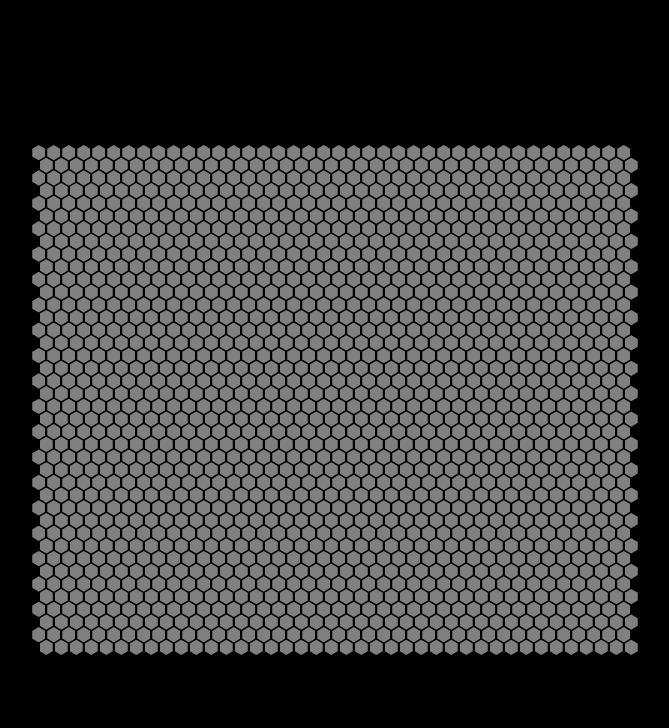
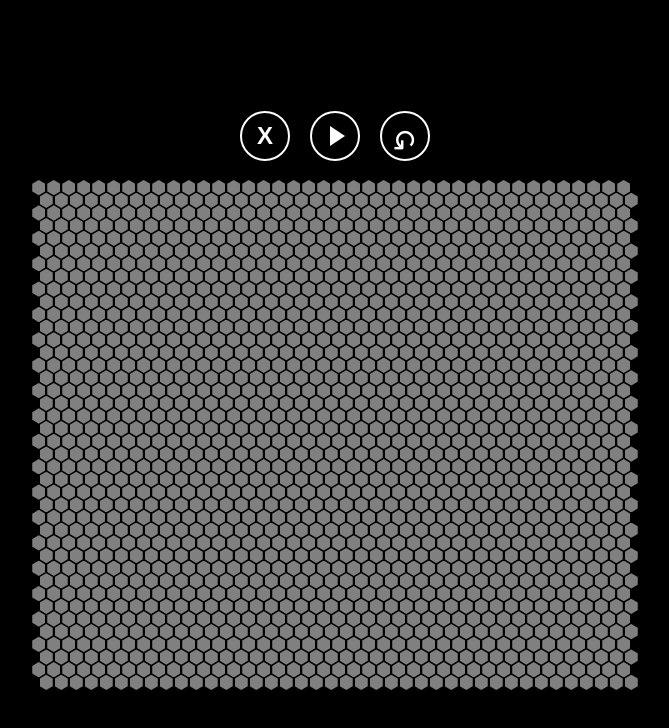
Before and after one commit to dallin-abendroth/HexLife, a React (Create React App) app: page / in a window 1280 px wide. Shown: the top 728 px of the page, without its empty margins (305-974 px from the left). Built offline with nearby package versions, Linux system fonts and the light colour scheme.

Commit message:
add some buttons

```diff
--- /dev/null
+++ b/src/ButtonContainer.styled.ts
@@ -0,0 +1,8 @@
+import styled from '@emotion/styled';
+
+export const ButtonContainer = styled.div`
+  display: flex;
+  justify-content: center;
+  gap: 20px;
+  margin-bottom: 20px;
+`;
--- /dev/null
+++ b/src/ClearButton.styled.ts
@@ -0,0 +1,22 @@
+import styled from '@emotion/styled';
+
+export const ClearButton = styled.button`
+  display: flex;
+  justify-content: center;
+  align-items: center;
+  font-weight: bold;
+  width: 50px;
+  height: 50px;
+  color: white;
+  background-color: black;
+  border: 2px solid white;
+  border-radius: 50%;
+  cursor: pointer;
+  transition: background-color 0.3s ease;
+  font-size: 24px;
+
+  &:hover {
+    color: black;
+    background-color: white;
+  }
+`;
--- a/src/HexGrid.tsx
+++ b/src/HexGrid.tsx
@@ -1,6 +1,10 @@
 import React, { useState } from 'react';
 import Hexagon from './Hexagon';
+import { ClearButton } from './ClearButton.styled';
 import styled from '@emotion/styled';
+import { ButtonContainer } from './ButtonContainer.styled';
+import { PlayButton } from './PlayButton.styled';
+import { RewindButton } from './RewindButton.styled';
 
 type HexGridProps = {
   rows: number,
@@ -18,6 +22,10 @@ const HexGrid: React.FC<HexGridProps> = ({ rows, cols, hexSize }) => {
     return Array(rows).fill(null).map(() => Array(cols).fill(false));
   });
 
+  const clearGrid = () => {
+    setGrid(Array(rows).fill(null).map(() => Array(cols).fill(false)));
+  };
+
   const toggleHexagon = (row: number, col: number) => {
     setGrid(prevGrid => {
       const newGrid = prevGrid.map(innerArray => [...innerArray]);
@@ -28,6 +36,11 @@ const HexGrid: React.FC<HexGridProps> = ({ rows, cols, hexSize }) => {
 
   return (
     <div>
+      <ButtonContainer>
+        <ClearButton onClick={clearGrid}>X</ClearButton>
+        <PlayButton />
+        <RewindButton />
+      </ButtonContainer>
       {grid.map((row, i) => (
         <HexRow key={i} isEven={i % 2 === 0} hexSize={hexSize}>
           {row.map((toggled, j) => (
--- /dev/null
+++ b/src/PlayButton.styled.ts
@@ -0,0 +1,33 @@
+import styled from '@emotion/styled';
+
+export const PlayButton = styled.button`
+  display: flex;
+  justify-content: center;
+  align-items: center;
+  width: 50px;
+  height: 50px;
+  color: white;
+  background-color: black;
+  border: 2px solid white;
+  border-radius: 50%;
+  cursor: pointer;
+  transition: background-color 0.3s ease;
+
+  &:hover {
+    color: black;
+    background-color: white;
+  }
+
+  &::before {
+    content: "";
+    border-top: 10px solid transparent;
+    border-bottom: 10px solid transparent;
+    border-left: 15px solid white;
+    position: relative;
+    right: -2px;
+    &:hover {
+        color: black;
+        background-color: white;
+    }
+  }
+`;
--- /dev/null
+++ b/src/RewindButton.styled.ts
@@ -0,0 +1,28 @@
+import styled from '@emotion/styled';
+
+export const RewindButton = styled.button`
+  display: flex;
+  justify-content: center;
+  align-items: center;
+  width: 50px;
+  height: 50px;
+  color: white;
+  background-color: black;
+  border: 2px solid white;
+  border-radius: 50%;
+  cursor: pointer;
+  transition: background-color 0.3s ease;
+
+  &:hover {
+    color: black;
+    background-color: white;
+  }
+
+  &::before {
+    content: '↺';
+    font-size: 30px;
+    position: relative;
+    top: 3px;
+    -webkit-transform: rotate(180deg);
+  }
+`;
```
